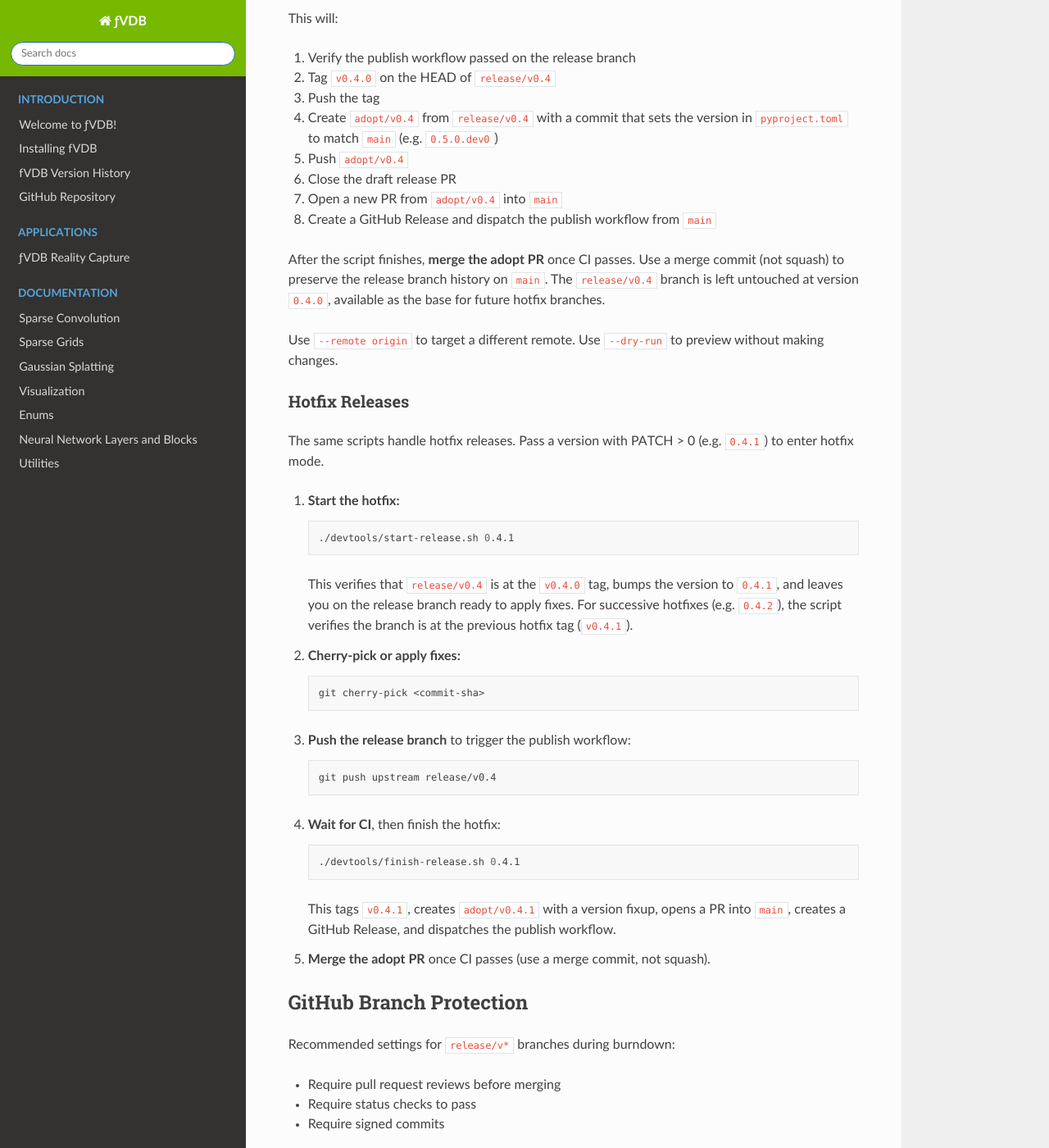
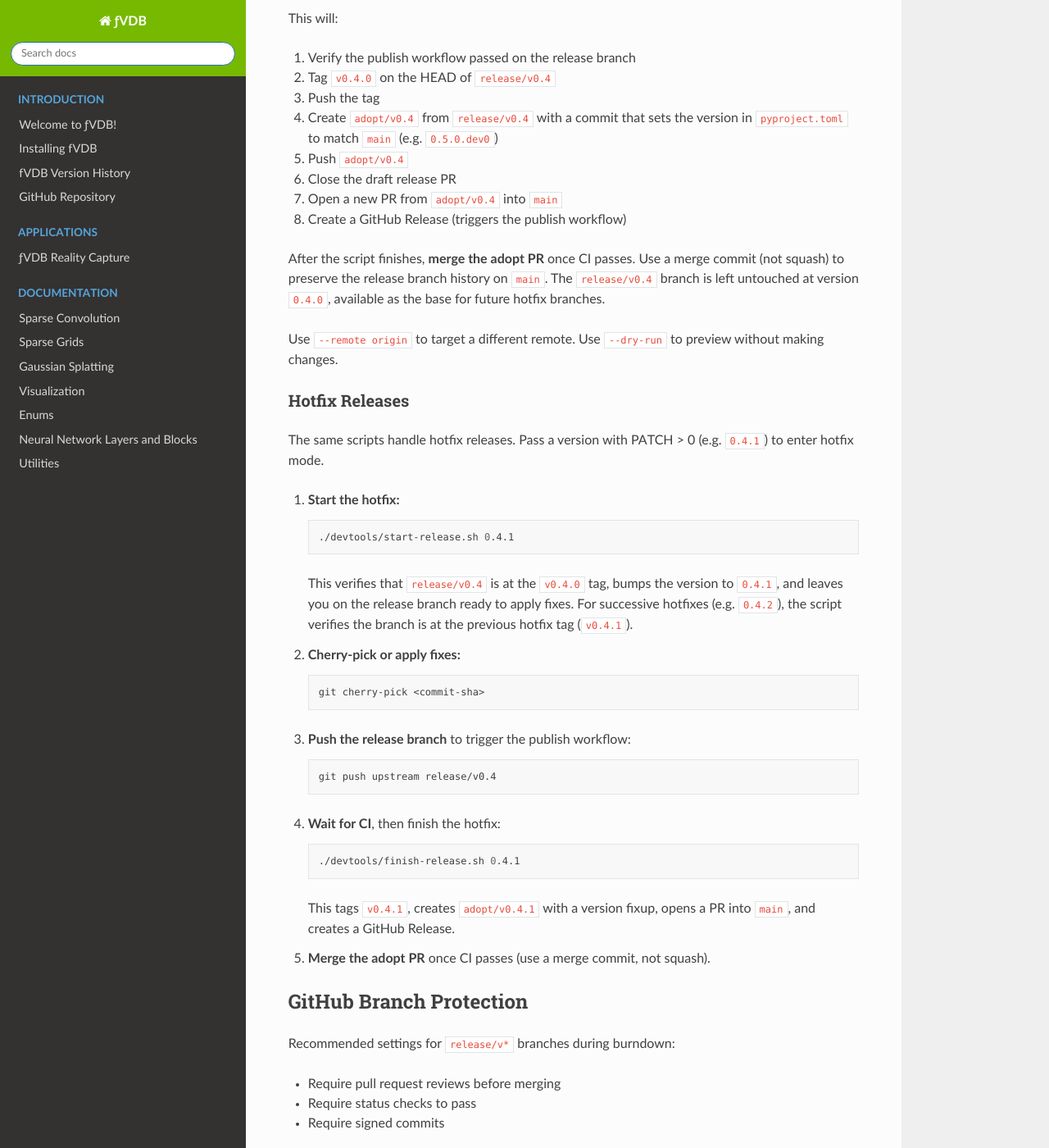
Before and after one commit to openvdb/fvdb-core, a Sphinx documentation site: the page built from docs/release-process.md, in a window 1280 px wide and 1400 px high, scrolled down 3234 px. Shown: the whole window at 82% size. Built offline with Sphinx 7.4.7 and the Read the Docs theme 3.1.0, drawn with Linux system fonts in a browser that asks for light colours; pages that are not in the unit, such as notebooks, are missing from menus; some of the changed text lies outside the part shown.

Commit message:
Revert "Removed trigger for release trigger in `publish.yml` in favour of running it directly in finish-release.sh.  This is because the GH Action trigger always runs the job definition as it is on the tag that triggers it and we have fixes that we have in the job definition in `main` for the package publish process."
This reverts commit ef142e7e92b8e1524b8dc9e020affe47e0cc71c6.

Signed-off-by: Jonathan Swartz <jonathan@jswartz.info>

````diff
--- a/docs/release-process.md
+++ b/docs/release-process.md
@@ -139,7 +139,7 @@ This will:
 5. Push `adopt/v0.4`
 6. Close the draft release PR
 7. Open a new PR from `adopt/v0.4` into `main`
-8. Create a GitHub Release and dispatch the publish workflow from `main`
+8. Create a GitHub Release (triggers the publish workflow)
 
 After the script finishes, **merge the adopt PR** once CI passes. Use a
 merge commit (not squash) to preserve the release branch history on `main`.
@@ -178,8 +178,7 @@ The same scripts handle hotfix releases. Pass a version with PATCH > 0
    ./devtools/finish-release.sh 0.4.1
    ```
    This tags `v0.4.1`, creates `adopt/v0.4.1` with a version fixup, opens
-   a PR into `main`, creates a GitHub Release, and dispatches the publish
-   workflow.
+   a PR into `main`, and creates a GitHub Release.
 
 5. **Merge the adopt PR** once CI passes (use a merge commit, not squash).
 
@@ -201,7 +200,7 @@ During code freeze, additionally:
 | Script | Purpose |
 |--------|---------|
 | `devtools/start-release.sh` | Create release branch (or prepare hotfix), bump versions, open PR |
-| `devtools/finish-release.sh` | Tag release, create adopt branch + PR, create GitHub Release, dispatch publish |
+| `devtools/finish-release.sh` | Tag release, create adopt branch + PR, create GitHub Release |
 | `devtools/test-release-scripts.sh` | End-to-end tests for the release scripts (including hotfix) |
 
 All scripts support `--help`, `--dry-run`, and `--remote <name>` flags.
````
Also changed, not shown: 2 other files.
